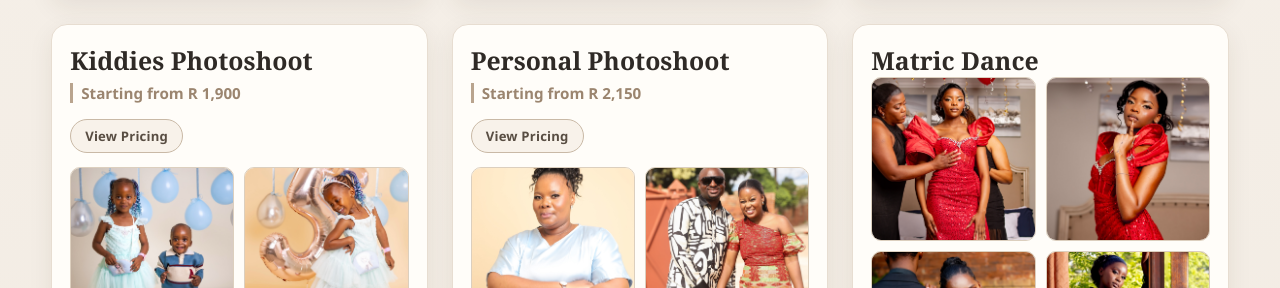
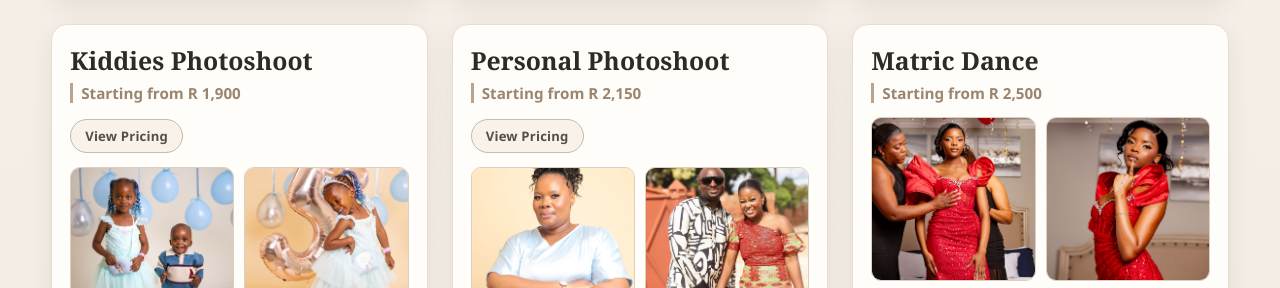
Before and after one commit to PhutiM/photographycatalogue, a plain HTML site: page index.html in a window 1280 px wide. Shown: the part 657-945 px from the top of the page. Drawn offline with Linux system fonts and the light colour scheme.

Commit message:
Add Matric Dance starting price
Co-authored-by: Copilot App <223556219+Copilot@users.noreply.github.com>

```diff
--- a/index.html
+++ b/index.html
@@ -87,6 +87,7 @@
 
       <article class="card">
         <h2>Matric Dance</h2>
+        <p class="price">Starting from R 2,500</p>
         <div class="photo-grid">
           <div class="photo-slot"><img src="assets/images/matric-dance/IMG_1167.jpg" alt="Matric dance photo 1"></div>
           <div class="photo-slot"><img src="assets/images/matric-dance/IMG_1214.jpg" alt="Matric dance photo 2"></div>
```
